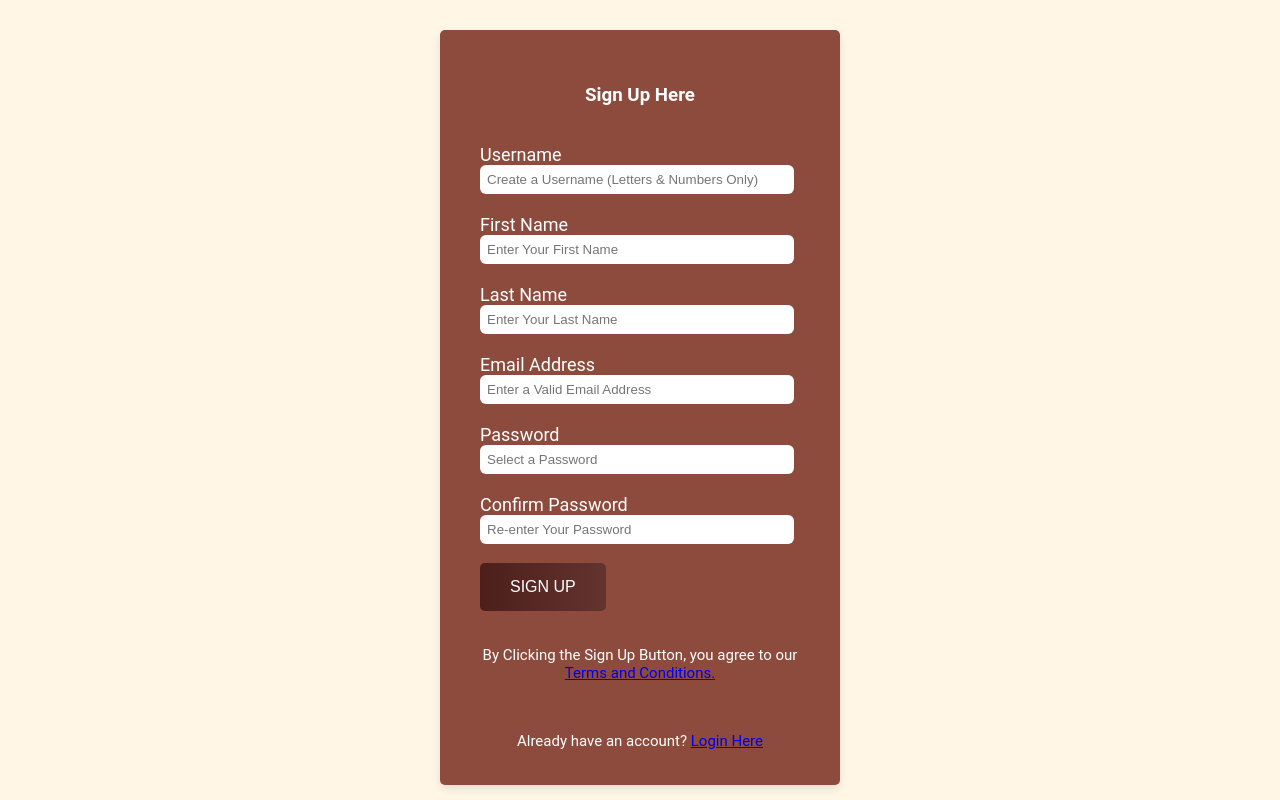
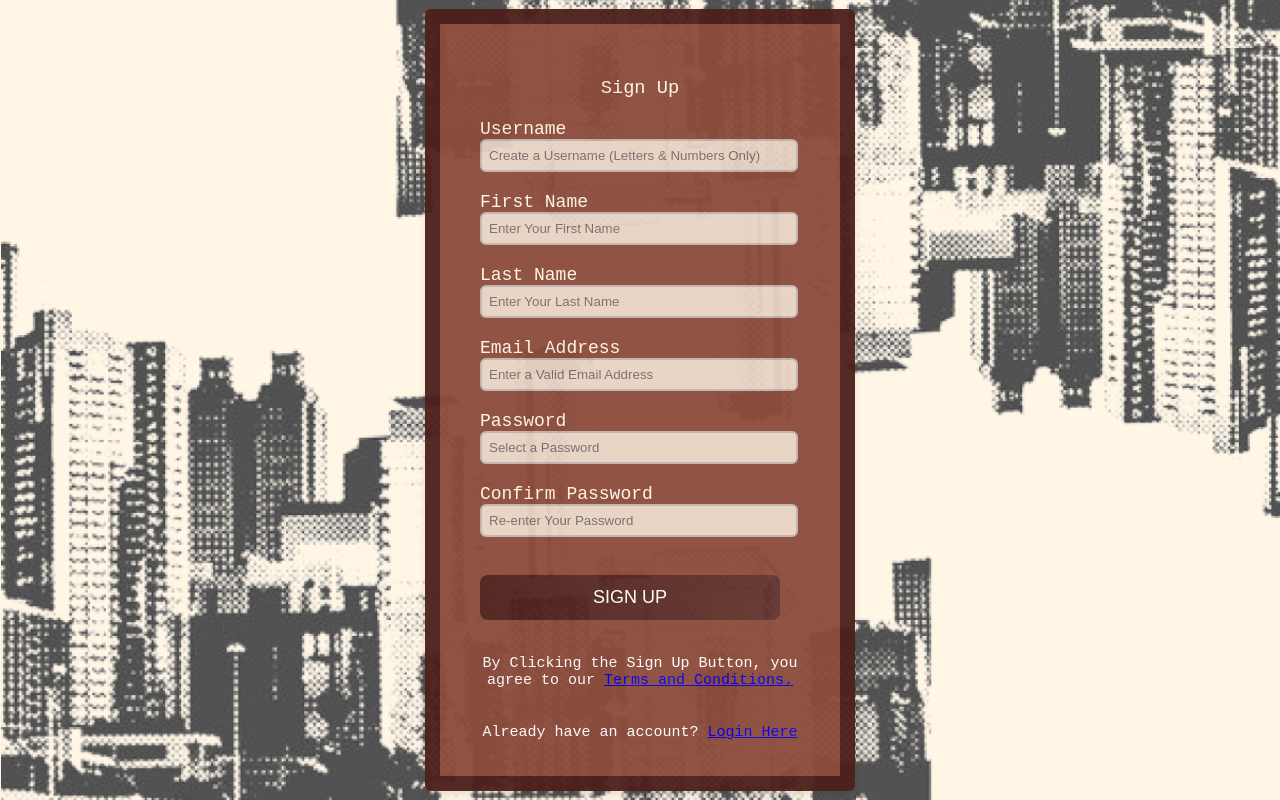
Before and after one commit to Rethikaamb/AtlantaFoodFinderProject, a Django app: template templates/home/signup.html in a window 1280 px wide. Run offline with Django 3.2, Linux system fonts and the light colour scheme; the template is opened without the code that fills it, so the values that code supplies are empty.

Commit message:
Changed the UI for the login and Sign up page

```diff
--- a/static/css/carousel_styles.css
+++ b/static/css/carousel_styles.css
@@ -9,7 +9,6 @@ margin: 0;
 }
 
 .wrapper {
-    /*border: 1px solid black; might remove border*/
     width: 90%;
     max-width: 1536px;
     margin-inline: auto;
--- a/static/css/signup.css
+++ b/static/css/signup.css
@@ -1,114 +1,134 @@
+/* General Page Styles */
 body {
-    background-color: #FFF6E5;
-    font-family: 'Roboto', sans-serif;
-}
-.signup-box {
-    width: 360px;
-    height: auto;
-    margin: auto;
-    margin-top: 30px;
-    background-color: #8C4B3C;
-    border-radius: 5px;
-    box-shadow: 0 4px 10px rgba(0, 0, 0, 0.1); /* Adds a subtle shadow */
-    border-color: 2px solid #4D1F1A;
-    padding: 20px;
-    color: #ffffff;
-    display: flex; /* Use flexbox for layout */
-    flex-direction: column; /* Stack items vertically */
+    font-family: "Courier New"; /* Font family for body text */
+    background-color: #FFF6E5; /* Light background color */
+    background-image:
+        url("images/imageone23400.png"),
+        url("images/Atlanta_Poster__Atlanta_Georgia_Print__Atlanta_GA_Skyline_Wall_Art_cityscape__Atlanta_photography_Minimalist_Custom_City_Print_by_Artica-removebg-preview 2.png");
+    background-size: auto 130%, auto 120%; /* Adjust the height based on viewport, width auto */
+    background-attachment: fixed, fixed; /* Fix the first image, allow the second to scroll */
+    background-repeat: no-repeat, no-repeat; /* First image does not repeat, second image repeats */
+    background-position: .4% 100%, 100% 0%; /* Set positions for each image */
+    margin: 0;
+    padding: 0;
+    display: flex;
+    justify-content: center;
+    align-items: center;
+    height: 100vh;
 }
 
-.forgotpass-box {
-    width: 360px;
-    height: 620px;
-    margin: auto;
-    margin-top: 30px;
-    background-color: #8C4B3C;
-    border-radius: 5px;
-    box-shadow: 0 4px 10px rgba(0, 0, 0, 0.1); /* Adds a subtle shadow */
-    border-color: #4D1F1A;
-    padding: 20px;
-    color: #ffffff;
-}
+/* Box Styles */
+.signup-box,
+.forgotpass-box,
 .login-box {
-    width: 360px;
-    height: 280px;
-    margin: auto;
-    margin-top: 30px;
-    background-color: #FFF6E5;
-    border-radius: 3px;
+    width: 360px; /* Fixed width for all boxes */
+    margin: auto; /* Center boxes */
+    border-radius: 6px; /* Rounded corners */
+    box-shadow: 0 4px 10px rgba(0, 0, 0, 0.1); /* Subtle shadow */
+    color: #ffffff; /* Text color */
+    opacity: 95%; /* Opacity */
+    padding: 20px; /* Padding inside the boxes */
+    background-color: #8C4B3C; /* Background color for boxes */
+    border: 15px solid #4D1F1A; /* Darker border color */
 }
 
+/* Specific Box Heights */
+.forgotpass-box {
+    height: 620px; /* Height for the forgot password box */
+}
+
+.login-box {
+    height: 280px; /* Height for the login box */
+}
+
+/* Heading Styles */
 h3 {
-    text-align: center;
-    padding-top: 15px;
+    text-align: center; /* Center align */
+    padding-top: 15px; /* Padding at the top */
+    font-family: "Courier New"; /* Consistent font family */
+    color: #FFF6E5; /* Color for headings */
+    font-weight: normal; /* Normal weight for headings */
+}
 
+h4 {
+    text-align: center; /* Center align */
+    font-family: "Courier New"; /* Consistent font family */
 }
-h4 {
-    text-align: center;
-}
+
+/* Form Styles */
 form {
-    width: 300px;
-    margin-left: 20px;
+    width: 300px; /* Width of the form */
+    margin-left: 20px; /* Margin on the left */
 }
 
 form label {
-    display: flex;
-    margin-top: 20px;
-    font-size: 18px;
+    display: flex; /* Flex display for labels */
+    margin-top: 20px; /* Margin above labels */
+    font-size: 18px; /* Font size for labels */
+    color: #FFF6E5; /* Label color */
+    font-family: "Courier New"; /* Consistent font family */
 }
 
 form input {
-    width: 100%;
-    padding: 7px;
-    border: none;
-    border: 1px #F0E7D7;
-    border-radius: 6px;
-    outline: none;
+    width: 100%; /* Full width for inputs */
+    padding: 7px; /* Padding for inputs */
+    border: 2px solid #ccc; /* Light grey border */
+    border-radius: 6px; /* Rounded corners */
+    outline: none; /* Remove outline */
+    background-color: #FFF6E5; /* Background color for input */
+    opacity: 80%; /* Make input slightly transparent */
 }
 
-inout[type="button"] {
-    width: 320px;
-    height: 35px;
-    margin-top: 20px;
-    border: none;
-    background-color: #4D1F1A;
-    color: #ffffff;
-    font-size: 18px;
+/* Button Styles */
+input[type="button"],
+.login-button,
+.gradient-button {
+    width: 100%; /* Full width for buttons */
+    height: 45px; /* Height for buttons */
+    margin-top: 20px; /* Space above buttons */
+    border-radius: 8px;         /* Rounded corners */
+    border: none; /* No border */
+    color: #ffffff; /* Text color */
+    font-size: 18px; /* Font size for buttons */
+    cursor: pointer; /* Pointer cursor */
+    text-transform: uppercase; /* Uppercase text */
+    background: linear-gradient(90deg, #4D1F1A, #7A4A45); /* Gradient background */
+    background-size: 200% 100%; /* Background size for the gradient effect */
+    transition: background-position 0.3s ease; /* Transition effect */
 }
 
+/* Gradient Button Hover Effect */
+input[type="button"]:hover,
+.login-button:hover,
+.gradient-button:hover {
+    background-position: 100% 0; /* Shift the gradient on hover */
+}
+
+/* Paragraph Styles */
 p {
-    text-align: center;
-    padding-top: 20px;
-    font-size: 15px;
+    text-align: center; /* Center align */
+    padding-top: 20px; /* Padding above */
+    font-size: 15px; /* Font size */
+}
+
+.para-2,
+.para-3 {
+    text-align: center; /* Center align */
+    font-size: 15px; /* Font size */
+    margin-top: -10px; /* Negative margin for adjustment */
 }
 
 .para-2 {
-    text-align: center;
-    color: #ffffff;
-    font-size: 15px;
-    margin-top: -10px
+    color: #ffffff; /* White text */
 }
 
 .para-3 {
-    text-align: center;
-    color: #000000;
-    font-size: 15px;
-    margin-top: -10px
+    color: #000000; /* Black text */
 }
 
-.gradient-button {
-    background: linear-gradient(90deg, #4D1F1A, #7A4A45);
-    background-size: 200% 100%;
-    border: none;
-    border-radius: 5px;
-    color: white;
-    cursor: pointer;
-    font-size: 16px;
-    padding: 15px 30px;
-    text-transform: uppercase;
-    transition: background-position 0.5s ease;
+/* Responsive design for mobile screens */
+@media screen and (max-width: 600px) {
+    body {
+        padding: 20px; /* Padding for small screens */
+    }
 }
-
-.gradient-button:hover {
-    background-position: 100% 0; /* Shift the gradient on hover */
-}
--- a/templates/home/signup.html
+++ b/templates/home/signup.html
@@ -12,7 +12,7 @@
 </head>
 <body>
     <div class="signup-box">
-        <h3>Sign Up Here</h3>
+        <h3>Sign Up</h3>
         <form action="/signup" method="post">
             {% csrf_token %}
             <label for="">Username</label>
```
Also changed, not shown: static/css/styles.css (+73 -17 lines), templates/home/index.html (+19 -7 lines), db.sqlite3.
